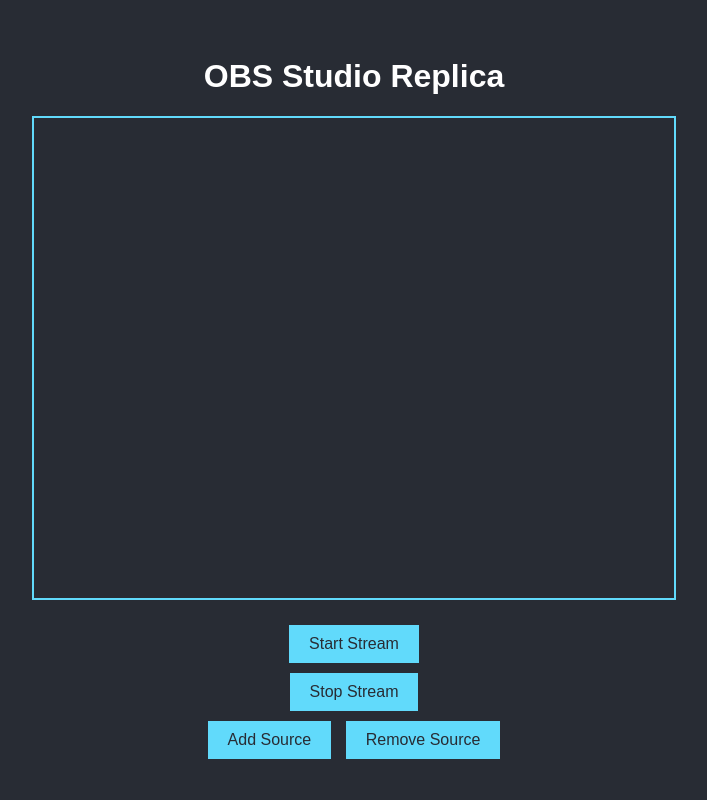
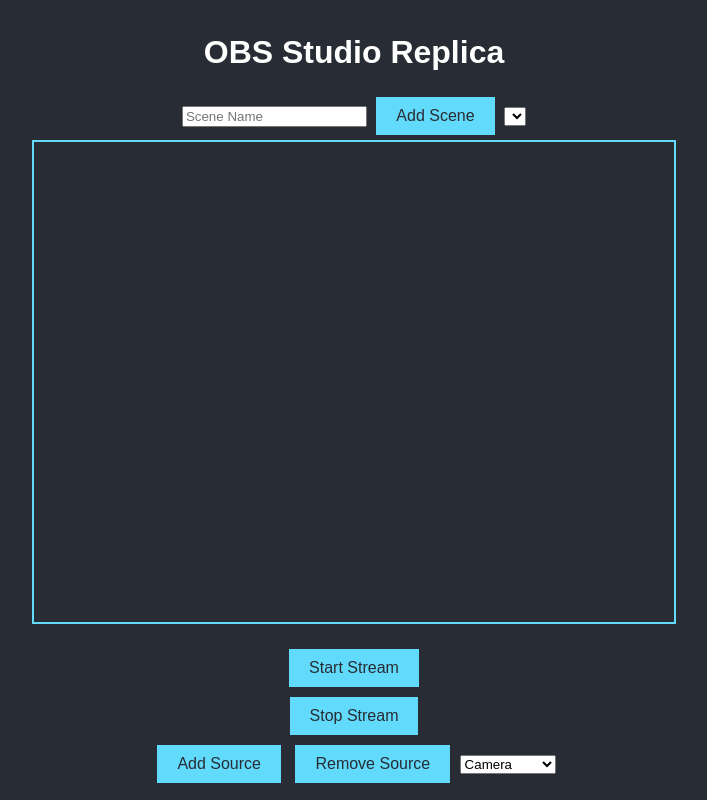
Before and after one commit to just-stuff-tm/web-obs-studio, a plain HTML site: page index.html in a window 1280 px wide. Shown: the whole page, without its empty margins (286-993 px from the left). Drawn offline with Linux system fonts and the light colour scheme.

Commit message:
Update index.html

```diff
--- a/index.html
+++ b/index.html
@@ -9,6 +9,11 @@
 <body>
     <div class="container">
         <h1>OBS Studio Replica</h1>
+        <div class="scene-manager">
+            <input type="text" id="sceneName" placeholder="Scene Name">
+            <button id="addScene">Add Scene</button>
+            <select id="sceneSelector"></select>
+        </div>
         <div class="preview">
             <video id="videoPreview" autoplay muted></video>
         </div>
@@ -18,6 +23,13 @@
             <div class="source-controls">
                 <button id="addSource">Add Source</button>
                 <button id="removeSource">Remove Source</button>
+                <select id="sourceType">
+                    <option value="camera">Camera</option>
+                    <option value="image">Image</option>
+                    <option value="video">Video</option>
+                    <option value="text">Text</option>
+                    <option value="web">Web Source</option>
+                </select>
             </div>
         </div>
     </div>
```
